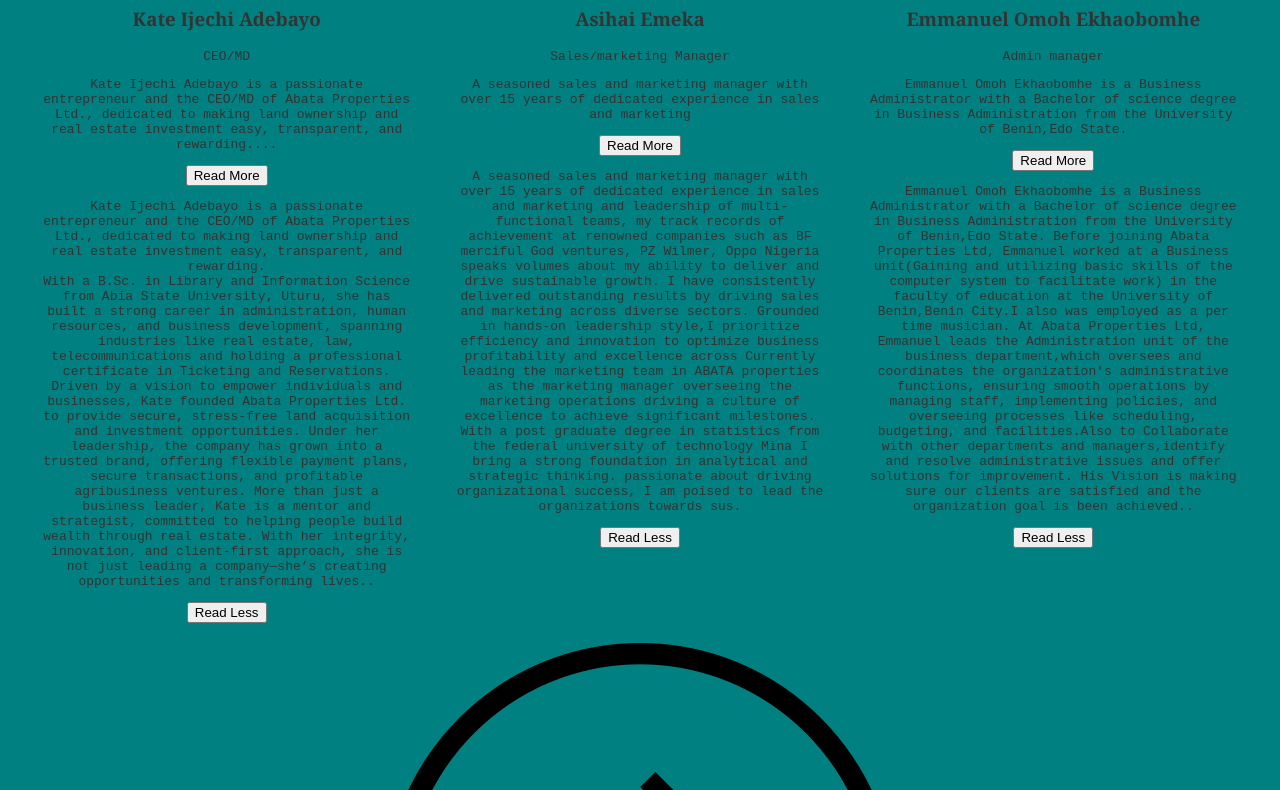
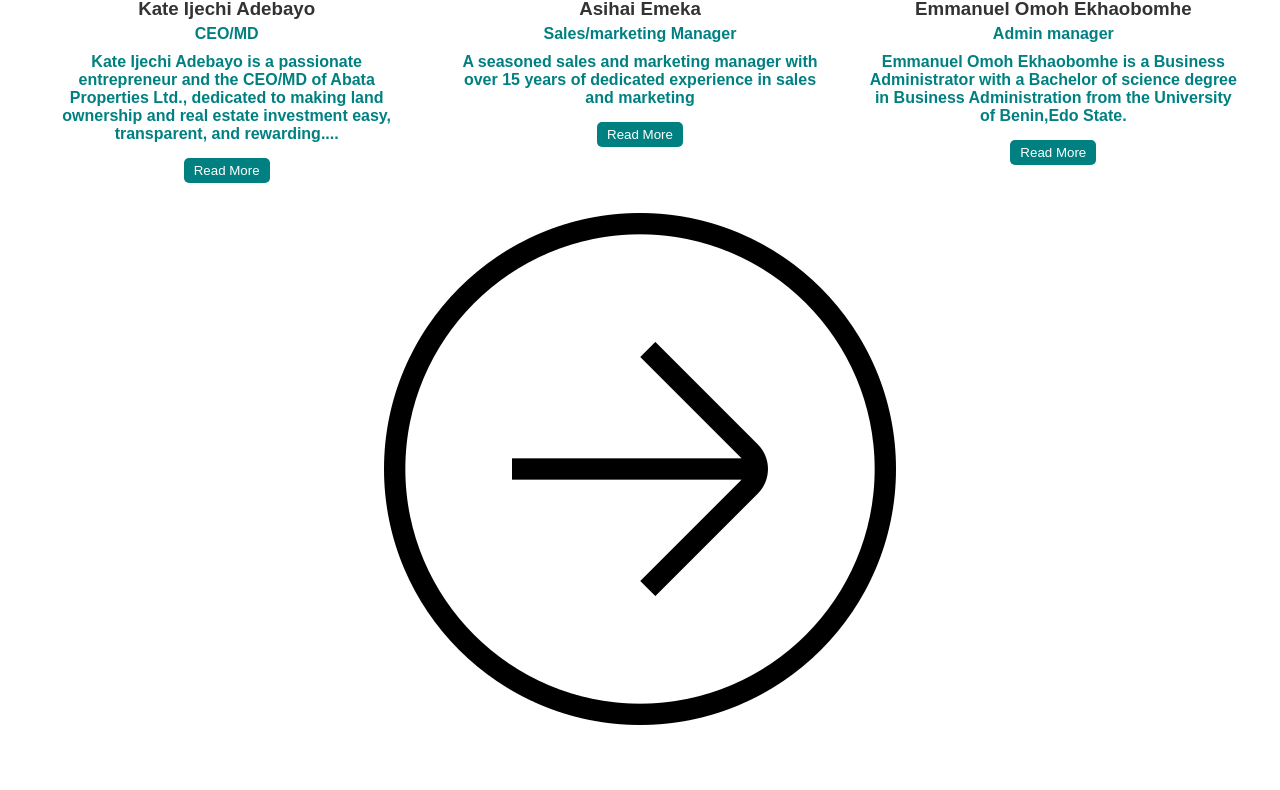
Before and after one commit to Terhemen001/abataproperties, a plain HTML site: page index.html in a window 1280 px wide. Shown: the part 2139-2929 px from the top of the page. Drawn offline with Linux system fonts and the light colour scheme.

Commit message:
Update style.css

```diff
--- a/style.css
+++ b/style.css
@@ -165,8 +165,6 @@ body {
 .team {
   padding: 50px 20px;
   text-align: center;
-    background-color:teal;
-    font-family:'Times New Roman', Times, serif;
 }
 
 .team-members {
@@ -178,6 +176,8 @@ body {
 .member {
   width: 30%;
   margin: 20px 0;
+  text-align: center;
+  position: relative;
 }
 
 .member img {
@@ -187,19 +187,46 @@ body {
   object-fit: cover;
 }
 
-  .member a img {
-    transform: scale(0.3);
-
+.member h3 {
+  margin: 10px 0 5px;
 }
 
-  .member h3{
-    font-family: Georgia, 'Times New Roman', Times, serif;
+.member p {
+  margin: 5px 0;
+  color: teal;
+  font-weight: bold;
 }
 
-  .member p{
-    font-family: monospace;
+.short-bio {
+  margin: 10px 0;
 }
 
+.full-bio {
+  display: none; /* Hide full bio by default */
+  margin: 10px 0;
+  text-align: left;
+}
+
+.read-more, .read-less {
+  background-color: teal;
+  color: white;
+  border: none;
+  padding: 5px 10px;
+  border-radius: 5px;
+  cursor: pointer;
+  margin-top: 10px;
+}
+
+.read-more:hover, .read-less:hover {
+  background-color: #128c7e;
+}
+
+/* Mobile Responsiveness */
+@media (max-width: 768px) {
+  .member {
+    width: 100%;
+  }
+}
   /* Carousel Section */
   .carousel {
     padding: 50px 20px;
```
Lines whose indentation alone changed are shown as unchanged.
